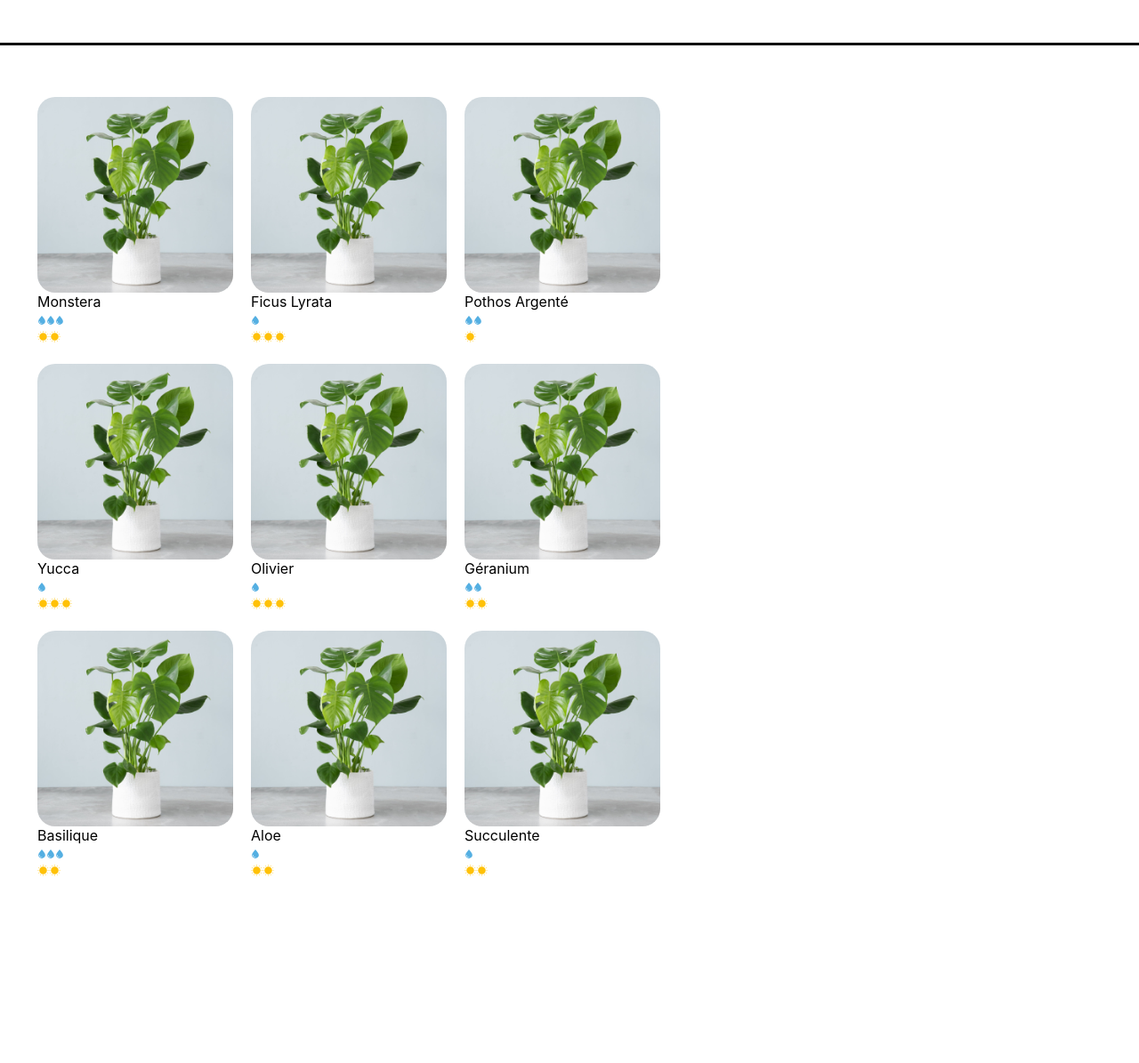
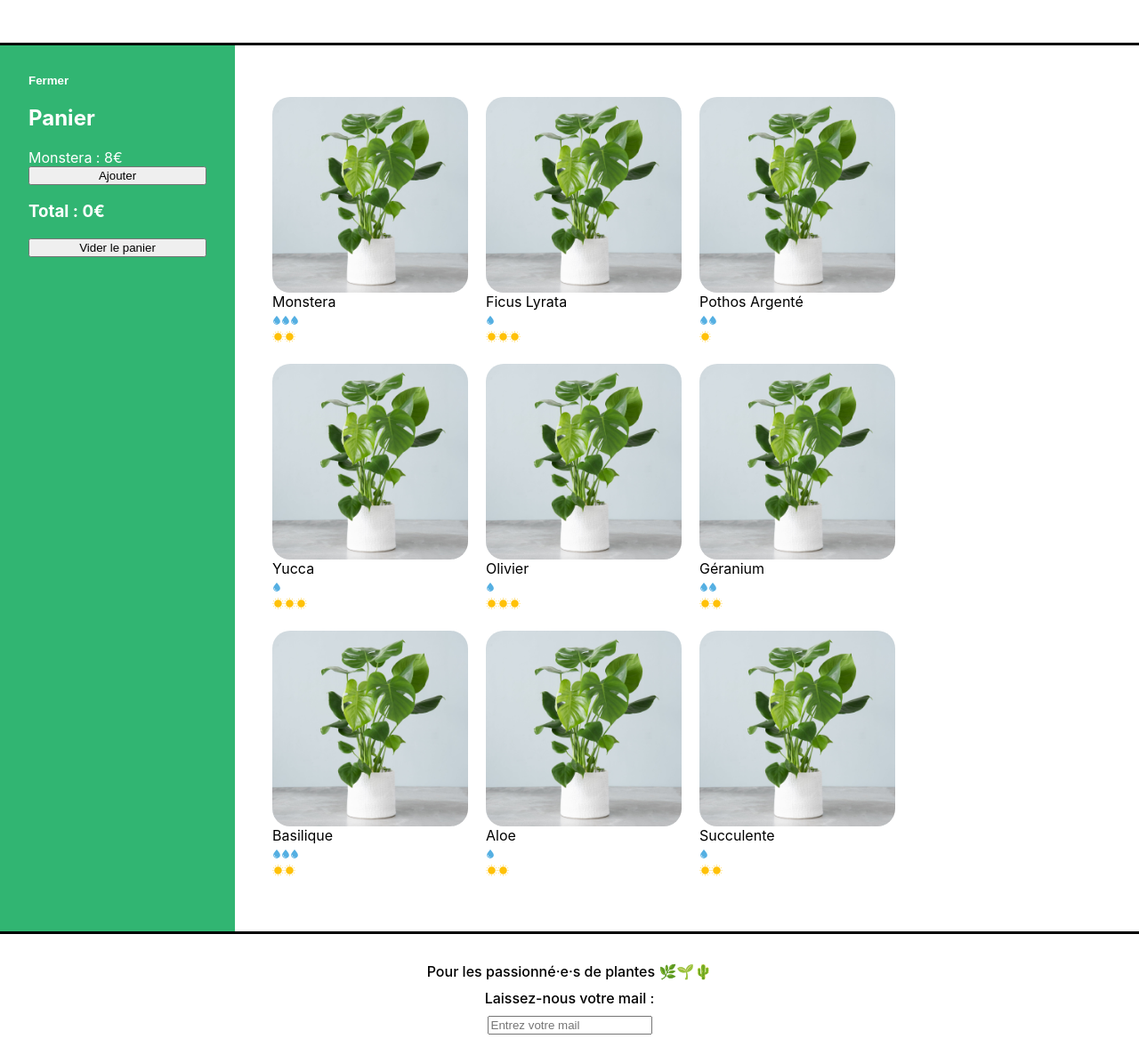
Before and after one commit to boudenjal-mohcine/react-learning, a React app: page / in a window 1280 px wide. Shown: the part 98-1293 px from the top of the page at 89% size. Before the commit the page ends 1145 px from the top, so only its background shows below. Built offline with nearby package versions, Linux system fonts and the light colour scheme.

Commit message:
add event of open and close cart

```diff
--- a/src/components/App.js
+++ b/src/components/App.js
@@ -1,15 +1,20 @@
 import '../styles/App.css';
 import Banner from './Banner';
-//import Cart from './Cart';
+import Cart from './Cart';
 import ShoppingList from './ShoppingList';
+import Footer from './Footer';
+import '../styles/Layout.css'
 
 function App() {
   return (
     <div>
-    <Banner />
-    {/* <Cart /> */}
-    <ShoppingList />
-    </div>
+		<Banner />
+			<div className='lmj-layout-inner'>
+				<Cart />
+				<ShoppingList />
+			</div>
+			<Footer />
+		</div>
   );
 }
 
--- a/src/components/CareScale.js
+++ b/src/components/CareScale.js
@@ -1,5 +1,13 @@
 import Sun from '../assets/sun.svg'
 import Water from '../assets/water.svg'
+
+// Ici, il s'agit d'une manière de faire.
+//Vous auriez aussi pu utiliser une fonction qui retourne l'élément souhaité, ou bien faire directement des conditions
+const quantityLabel = {
+	1: 'peu',
+	2: 'modérément',
+	3: 'beaucoup'
+}
 
 function CareScale({ scaleValue, careType }) {
 	const range = [1, 2, 3]
@@ -11,7 +19,15 @@ function CareScale({ scaleValue, careType }) {
 		)
 
 	return (
-		<div>
+		<div
+			onClick={() =>
+				alert(
+					`Cette plante requiert ${quantityLabel[scaleValue]} ${
+						careType === 'light' ? 'de lumière' : "d'arrosage"
+					}`
+				)
+			}
+		>
 			{range.map((rangeElem) =>
 				scaleValue >= rangeElem ? (
 					<span key={rangeElem.toString()}>{scaleType}</span>
--- a/src/components/Cart.js
+++ b/src/components/Cart.js
@@ -1,18 +1,33 @@
+import { useState } from 'react'
 import '../styles/Cart.css'
 
 function Cart() {
 	const monsteraPrice = 8
-	const ivyPrice = 10
-	const flowerPrice = 15
-	return (
+	const [cart, updateCart] = useState(0)
+	const [isOpen, setIsOpen] = useState(true)
+
+	return isOpen ? (
 		<div className='lmj-cart'>
+			<button
+				className='lmj-cart-toggle-button'
+				onClick={() => setIsOpen(false)}
+			>
+				Fermer
+			</button>
 			<h2>Panier</h2>
-			<ul>
-				<li>Monstera : {monsteraPrice}€</li>
-				<li>Lierre : {ivyPrice}€</li>
-				<li>Fleurs : {flowerPrice}€</li>
-			</ul>
-			Total : {monsteraPrice + ivyPrice + flowerPrice}€
+			<div>Monstera : {monsteraPrice}€</div>
+			<button onClick={() => updateCart(cart + 1)}>Ajouter</button>
+			<h3>Total : {monsteraPrice * cart}€</h3>
+			<button onClick={() => updateCart(0)}>Vider le panier</button>
+		</div>
+	) : (
+		<div className='lmj-cart-closed'>
+			<button
+				className='lmj-cart-toggle-button'
+				onClick={() => setIsOpen(true)}
+			>
+				Ouvrir le Panier
+			</button>
 		</div>
 	)
 }
--- /dev/null
+++ b/src/components/Footer.js
@@ -0,0 +1,33 @@
+import { useState } from 'react'
+import '../styles/Footer.css'
+
+function Footer() {
+	const [inputValue, setInputValue] = useState('')
+
+	function handleInput(e) {
+		setInputValue(e.target.value)
+	}
+
+	function handleBlur() {
+		if (!inputValue.includes('@')) {
+			alert("Attention, il n'y a pas d'@, ceci n'est pas une adresse valide 😥")
+		}
+	}
+
+	return (
+		<footer className='lmj-footer'>
+			<div className='lmj-footer-elem'>
+				Pour les passionné·e·s de plantes 🌿🌱🌵
+			</div>
+			<div className='lmj-footer-elem'>Laissez-nous votre mail :</div>
+			<input
+				placeholder='Entrez votre mail'
+				onChange={handleInput}
+				value={inputValue}
+				onBlur={handleBlur}
+			/>
+		</footer>
+	)
+}
+
+export default Footer
--- a/src/components/PlantItem.js
+++ b/src/components/PlantItem.js
@@ -1,13 +1,18 @@
 import CareScale from './CareScale'
 import '../styles/PlantItem.css'
 
-function handleClick() {
-    alert('✨ Ceci est un clic ✨')
+// function handleClick(plantName) {
+//     alert(`Vous voulez acheter 1 ${plantName} ? Très bon choix 🌱✨`)
+// }
+
+
+function handleClick(e) {
+    console.log('✨ Ceci est mon event :', e)
 }
 
 function PlantItem({ id, cover, name, water, light }) {
 	return (
-		<li key={id} className='lmj-plant-item' onClick={handleClick(name)}>
+		<li key={id} className='lmj-plant-item' onClick={() => handleClick(name)}>
 			<img className='lmj-plant-item-cover' src={cover} alt={`${name} cover`} />
 			{name}
 			<div>
@@ -19,3 +24,13 @@ function PlantItem({ id, cover, name, water, light }) {
 }
 
 export default PlantItem
+
+// React event syntax
+
+// l'événement s'écrit dans une balise encamelCase;
+
+// vous déclarez l'événement à capter, et lui passez entre accolades la fonction à appeler ;
+
+// contrairement au JS, dans la quasi totalité des cas, vous n'avez pas besoin d'utiliser addEventListener
+
+// click event : onClick={() => handleClick(name)}
--- a/src/styles/Cart.css
+++ b/src/styles/Cart.css
@@ -1,7 +1,34 @@
-.lmj-cart{
+.lmj-cart {
+	color: white;
+	background-color: #31b572;
+	padding: 32px;
+	display: flex;
+	flex-direction: column;
+	justify-content: flex-start;
+	width: 200px;
+}
 
-    padding: 32px;
-    color:white;
-    background-color: #31b572;
+.lmj-cart-add-button {
+	margin-left: 32px;
+	cursor: pointer;
+}
 
+.lmj-cart-toggle-button {
+	background: none;
+	outline: none;
+	border: none;
+	font-weight: 600;
+	cursor: pointer;
+	align-self: self-start;
+	padding: 0;
+	color: white;
 }
+
+.lmj-cart-closed {
+	padding: 32px;
+	width: 200px;
+}
+
+.lmj-cart-closed > button {
+	color: black;
+}
--- /dev/null
+++ b/src/styles/Footer.css
@@ -0,0 +1,14 @@
+.lmj-footer {
+	color: black;
+	padding: 32px;
+	border-top: solid 3px black;
+	display: flex;
+	justify-content: flex-start;
+	flex-direction: column;
+	align-items: center;
+	font-weight: 500;
+}
+
+.lmj-footer-elem {
+	margin-bottom: 10px;
+}
--- /dev/null
+++ b/src/styles/Layout.css
@@ -0,0 +1,4 @@
+.lmj-layout-inner {
+	display: flex;
+	flex-direction: row;
+}
```
